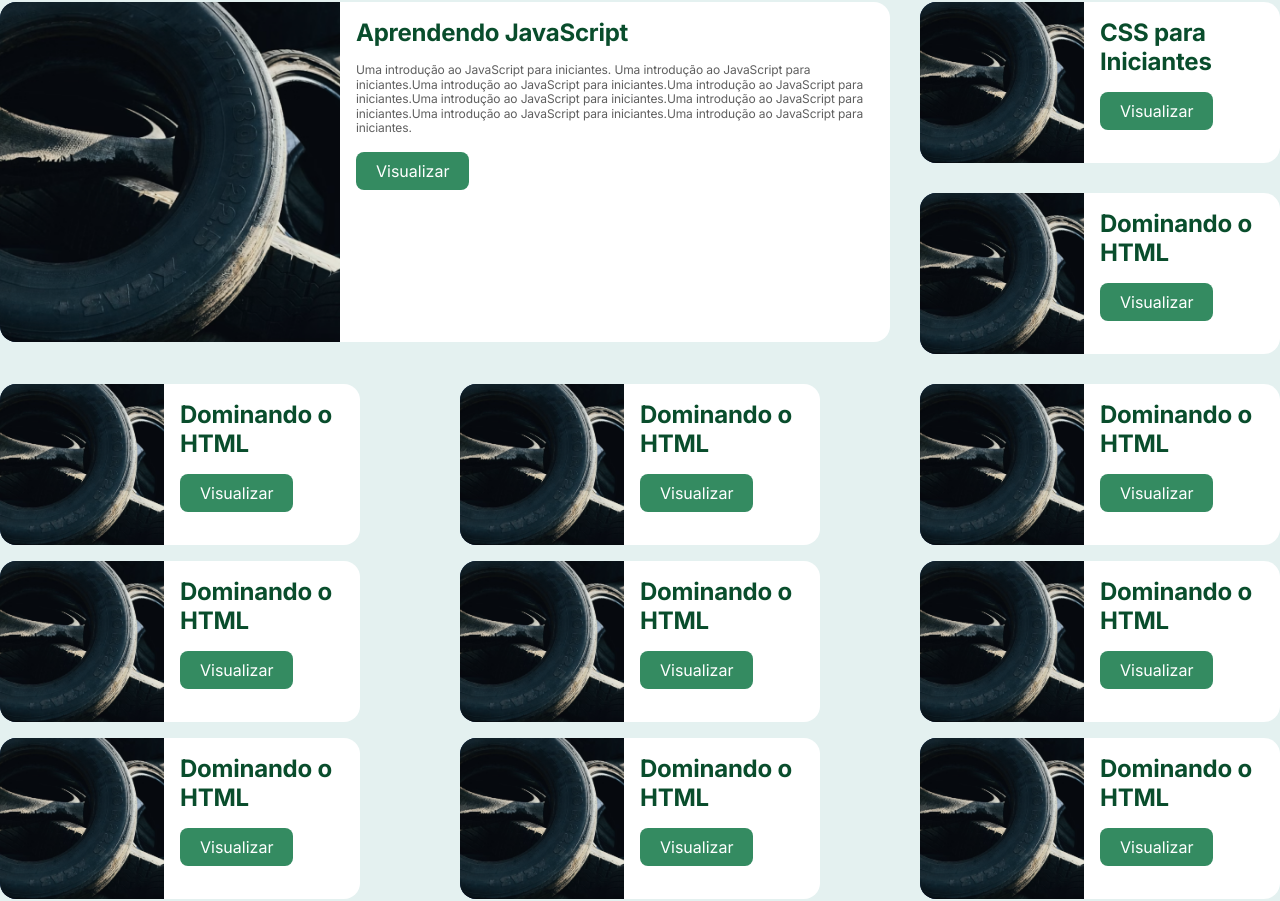
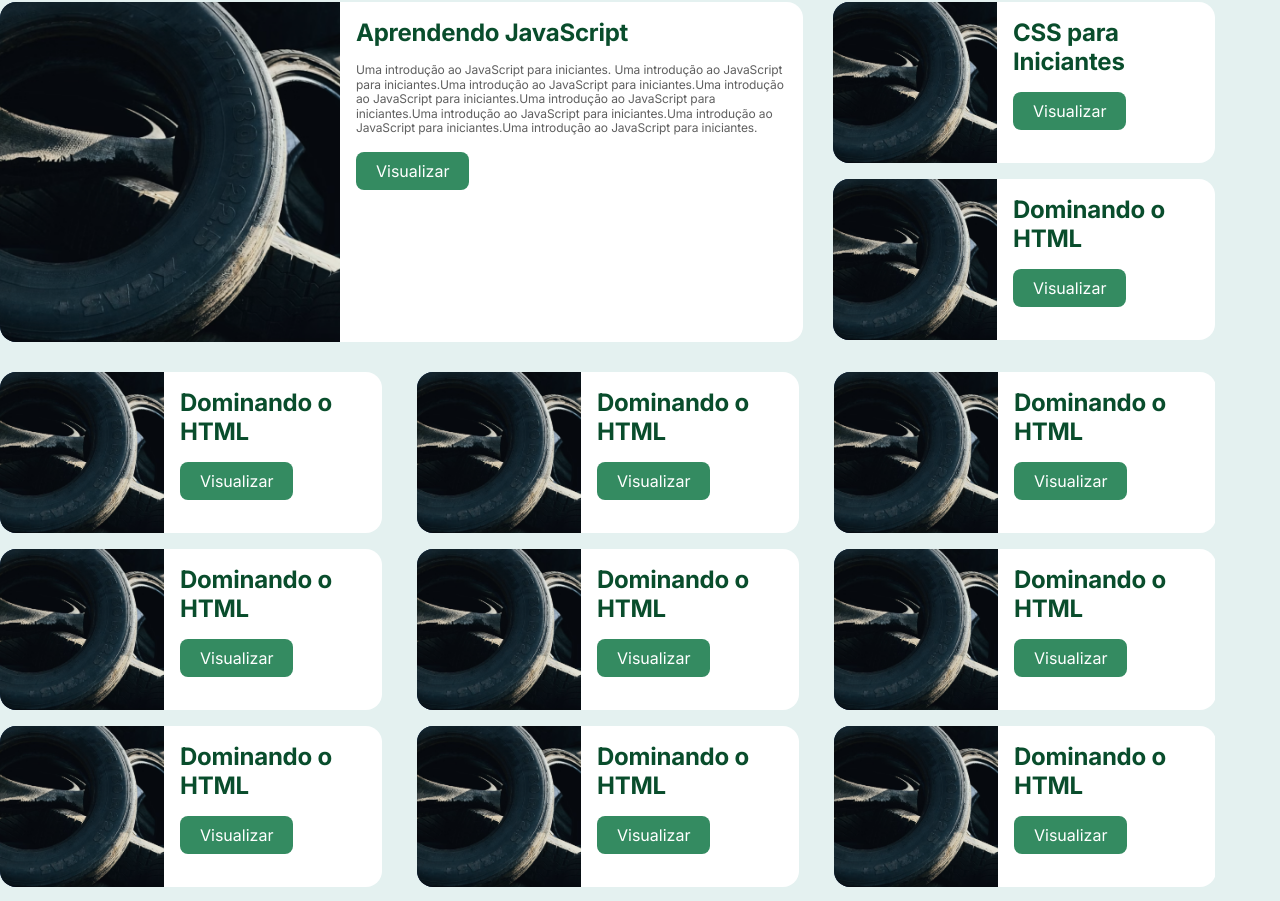
Before and after one commit to Connect-Eco/connecteco, a Next.js app: page /blog in a window 1280 px wide. Shown: the part 483-1384 px from the top of the page. Built offline with nearby package versions, Linux system fonts and the light colour scheme.

Commit message:
add finalizações do blog

```diff
--- a/src/components/postBlog/PostsBlog.jsx
+++ b/src/components/postBlog/PostsBlog.jsx
@@ -43,7 +43,7 @@ export default function PostsBlog() {
           ))}
         </div>
       </div>
-      <div className="post__item">
+      <div className="post__item post__item_donw">
         {secondItens.map((post) => (
           <PostBlog
             key={post.titulo}
--- a/src/components/postBlog/postBlog.css
+++ b/src/components/postBlog/postBlog.css
@@ -3,6 +3,7 @@
   flex-direction: column;
   gap: 30px;
   overflow: hidden;
+  max-width: 1215px;
 }
 .post {
   background-color: #fff;
@@ -124,7 +125,7 @@
   .port__item_second {
     display: flex;
     flex-direction: row;
-    gap: 30px;
+    gap: 16px;
   }
   .post__item {
     display: flex;
@@ -137,32 +138,44 @@
 }
 /*width: 360px;*/
 @media screen and (min-width: 1200px) {
+  .post{
+    margin: 0 auto;
+  }
   .post__item_fist {
     display: flex;
     flex-wrap: nowrap;
+    max-width: 1215px;
   }
   .post--large {
-    width: 80%;
+    width: 825px;
     height: 340px;
     gap: 0px;
     border-radius: 16px;
     opacity: 0px;
   }
-  .post--small{
-    width: 30%;
+  .post--small {
+    width: 382px;
   }
-  .port__item_second{
+  .port__item_second {
     display: flex;
     flex-direction: column;
   }
-  .post__item{
+  .port__item_second .post--small{
+    width: 382px;
+  }
+  .post__item {
     width: 100%;
     justify-content: space-between;
     column-gap: 30px;
     row-gap: 16px;
   }
-  .post__item .post--small{
-
+  .post__item_donw {
+    display: grid;
+    column-gap: 35px;
     justify-content: space-between;
+    grid-template-columns: repeat(3, 1fr);
+  }
+  .post__item_donw .post--small {
+    width: 382px;
   }
 }
--- a/src/constants/postBlogContain.js
+++ b/src/constants/postBlogContain.js
@@ -9,8 +9,8 @@ const postBlogContain = [
     titulo: "Aprendendo JavaScript",
     descricao: "Uma introdução ao JavaScript para iniciantes. Uma introdução ao JavaScript para iniciantes.Uma introdução ao JavaScript para iniciantes.Uma introdução ao JavaScript para iniciantes.Uma introdução ao JavaScript para iniciantes.Uma introdução ao JavaScript para iniciantes.Uma introdução ao JavaScript para iniciantes.Uma introdução ao JavaScript para iniciantes.",
     imagem: "/BannerOne.png",
-    link: "/public/BannerOne.png",
-    large: "https://exemplo.com/css-para-iniciantes",
+    link: "https://exemplo.com/css-para-iniciantes",
+    large: true
   },
   {
     id: gerarIdUnico(),
@@ -18,7 +18,6 @@ const postBlogContain = [
     descricao: "Guia básico para começar a usar CSS em seus projetos.",
     imagem: "/BannerOne.png",
     link: "https://exemplo.com/css-para-iniciantes",
-
   },
   {
     id: gerarIdUnico(),
```
